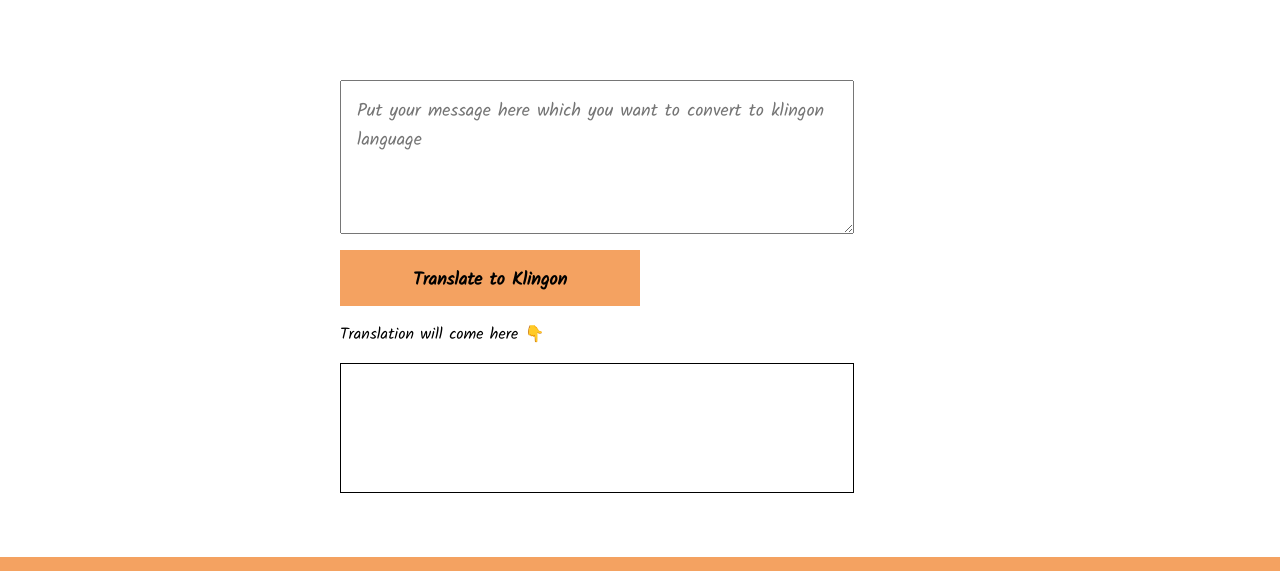
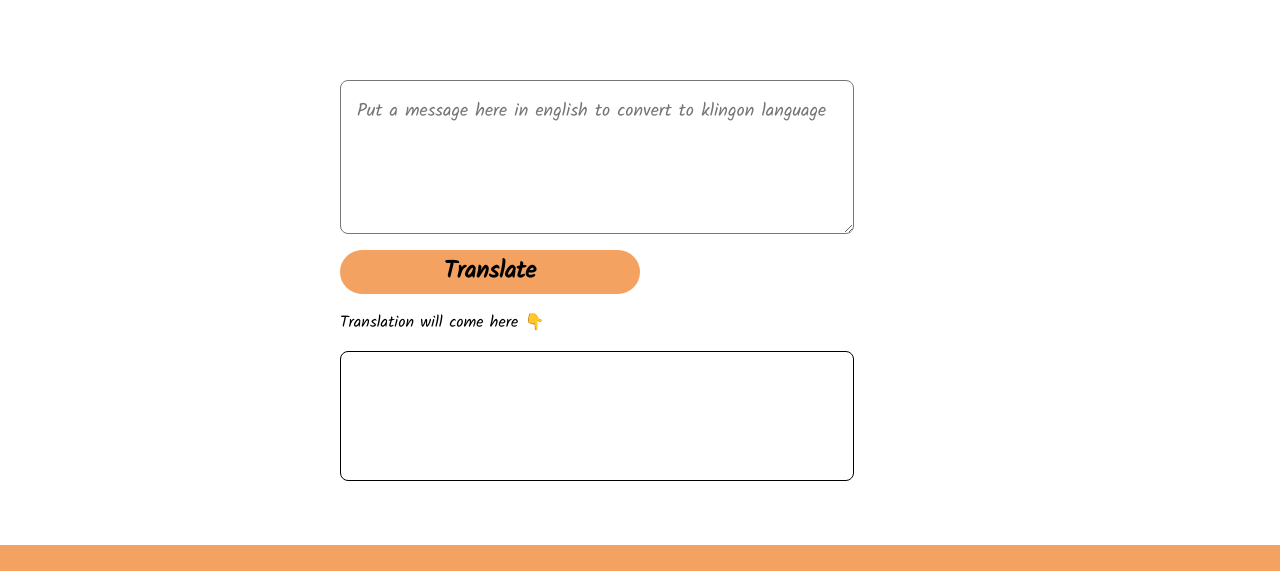
Before and after one commit to SimranjitKaurMaan/klingon-speak, a plain HTML site: page index.html in a window 1280 px wide. Shown: the part 83-654 px from the top of the page. Drawn offline with Linux system fonts and the light colour scheme.

Commit message:
updated styles

```diff
--- a/index.html
+++ b/index.html
@@ -16,8 +16,8 @@
 
     <div class="container-center">
         <textarea id="txt-input"
-            placeholder="Put your message here which you want to convert to klingon language"></textarea>
-        <div id="btn-translate" class="btn">Translate to Klingon</div>
+            placeholder="Put a message here in english to convert to klingon language"></textarea>
+        <div id="btn-translate" class="btn">Translate</div>
         <p>Translation will come here 👇</p>
         <div id="text-output"></div>
     </div>
--- a/styles.css
+++ b/styles.css
@@ -53,11 +53,13 @@ hr {
 .btn{
     background-color: var(--primary-color);
     width: 50%;
-    height: 3vh;
+    height: 1.5vh;
+    line-height: 1.5vh;
     text-align: center;
-    font-weight: bold;
-    font-size: large;
+    font-weight: bolder;
+    font-size: x-large;
     padding: 1rem 0rem;
+    border-radius: 2rem;;
 }
 
  /** footer **/
@@ -83,6 +85,7 @@ textarea {
     display: block;
     font-family: 'Kalam', cursive;
     font-size: large;
+    border-radius: 0.5rem;
 }
 
 /** text output **/
@@ -93,4 +96,5 @@ textarea {
     height: 12vh;
     display: block;
     padding: 1rem;
+    border-radius: 0.5rem;
 }
```
